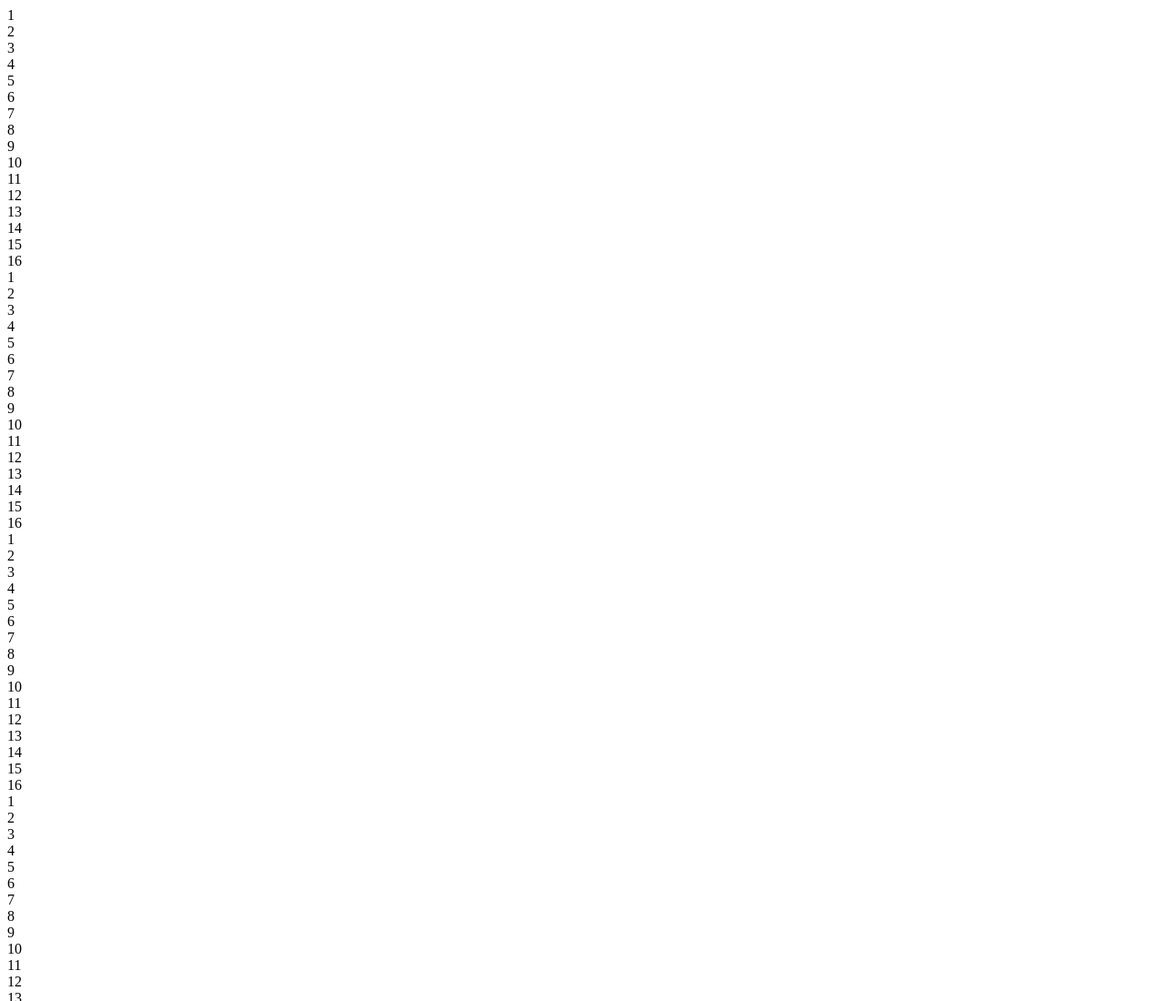
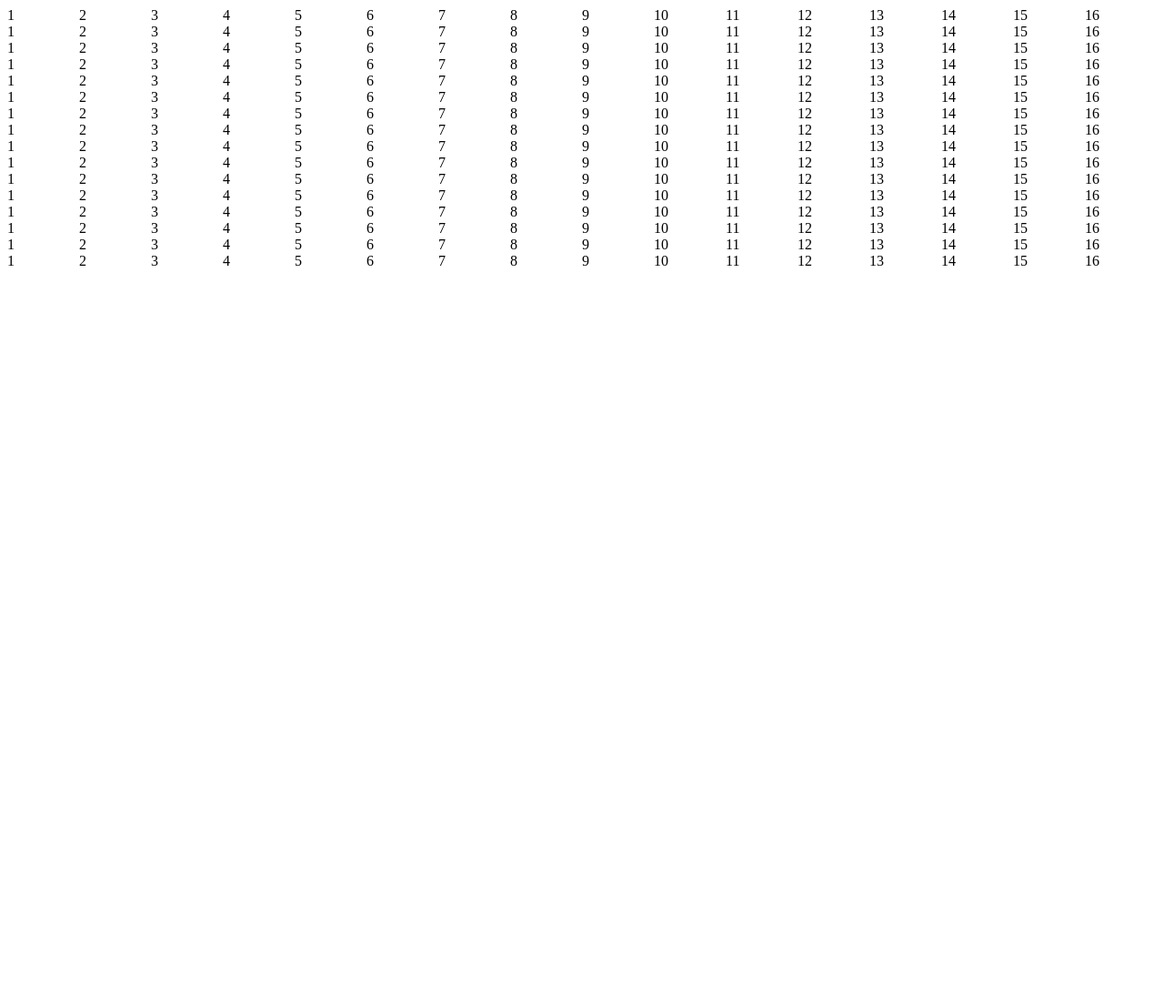
Before and after one commit to EngDanny95/etch-a-sketch, a plain HTML site: page index.html in a window 1280 px wide. Shown: the top 1100 px of the page at 91% size. After the commit the page ends 800 px from the top, so only its background shows below. Drawn offline with Linux system fonts and the light colour scheme.

Commit message:
build(css): create flexbox divs to make 16x16 grid

```diff
--- a/index.html
+++ b/index.html
@@ -5,6 +5,7 @@
     <meta name="viewport" content="width=device-width, initial-scale=1.0">
     <title>Etch a Sketch</title>
     <script src="script.js" defer></script>
+    <link rel="stylesheet" href="styles.css">
 </head>
 <body>
     <div></div>
--- /dev/null
+++ b/styles.css
@@ -0,0 +1,5 @@
+div {
+    display: flex;
+    flex: 0 0 6.25%; /* fixed size of each flex item taking 1/16th of the row size */
+    flex-wrap: wrap; /* wrap flex items to new line */
+}
```
